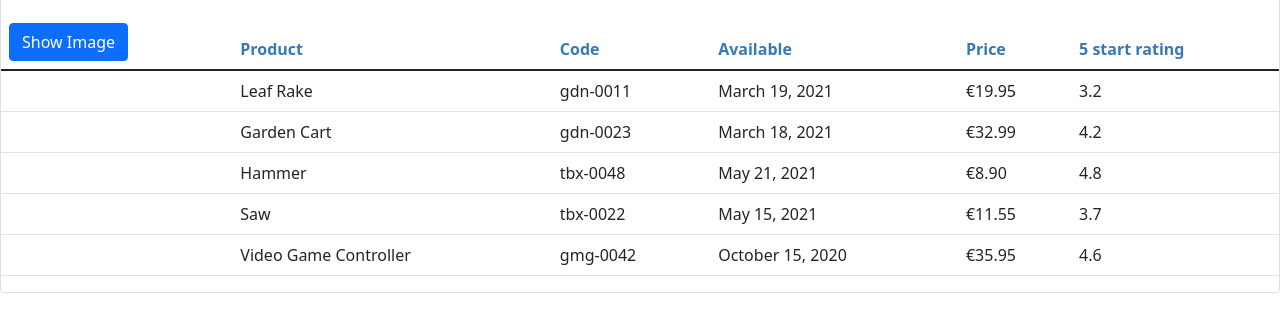
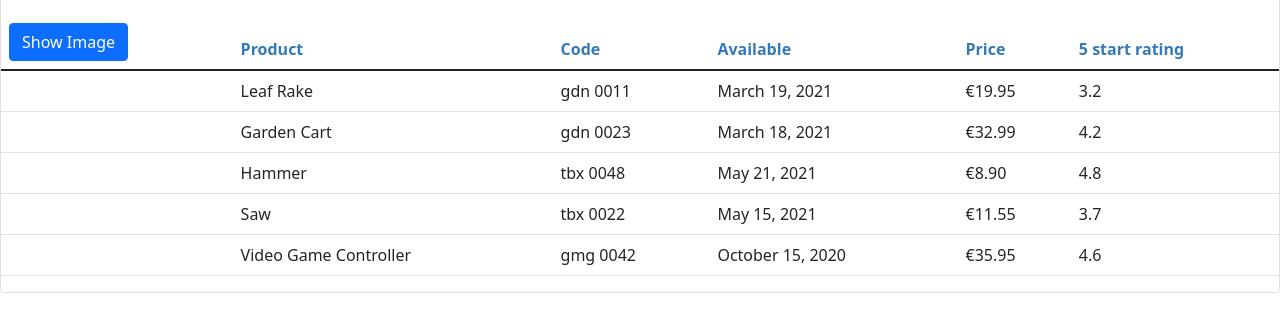
Before and after one commit to fgregor88/angular-getting-started, an Angular app: page / in a window 1280 px wide. Shown: the part 229-554 px from the top of the page. Built offline with nearby package versions, Linux system fonts and the light colour scheme.

Commit message:
added custom pipe

```diff
--- a/src/app/app.module.ts
+++ b/src/app/app.module.ts
@@ -4,10 +4,13 @@
 
 import { AppComponent } from './app.component';
 import { ProductListComponent } from './products/product-list.component';
+import { ConvertToSpacesPipe } from './shared/convert-to-spaces.pipe';
 
 @NgModule({
   declarations: [
-    AppComponent, ProductListComponent
+    AppComponent,
+    ProductListComponent,
+    ConvertToSpacesPipe
   ],
   imports: [
     BrowserModule,
--- a/src/app/products/product-list.component.html
+++ b/src/app/products/product-list.component.html
@@ -43,7 +43,7 @@
                          [style.margin.px]='imageMargin'>
                      </td>
                      <td>{{ product.productName }}</td>
-                     <td>{{ product.productCode | lowercase }}</td>
+                     <td>{{ product.productCode | lowercase | convertToSpaces:'-'}}</td>
                      <td>{{ product.releaseDate }}</td>
                      <td>{{ product.price | currency:'EUR':'symbol':'1.2-2' }}</td>
                      <td>{{ product.starRating }}</td>
--- /dev/null
+++ b/src/app/shared/convert-to-spaces.pipe.ts
@@ -0,0 +1,10 @@
+import { Pipe, PipeTransform } from "@angular/core";
+
+@Pipe({
+    name: 'convertToSpaces'
+})
+export class ConvertToSpacesPipe implements PipeTransform{
+    transform(value: string, character: string): string {
+        return value.replace(character, ' ');
+    }
+}
```
